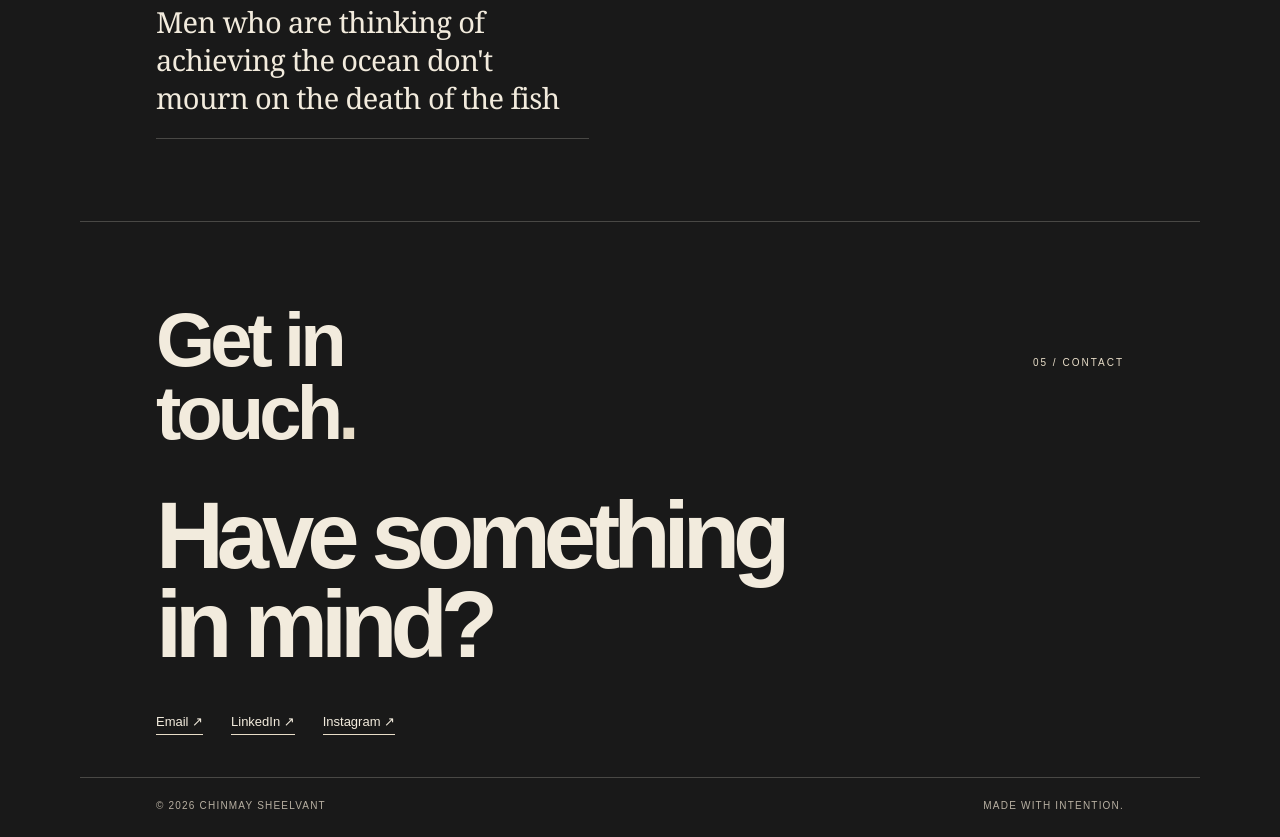
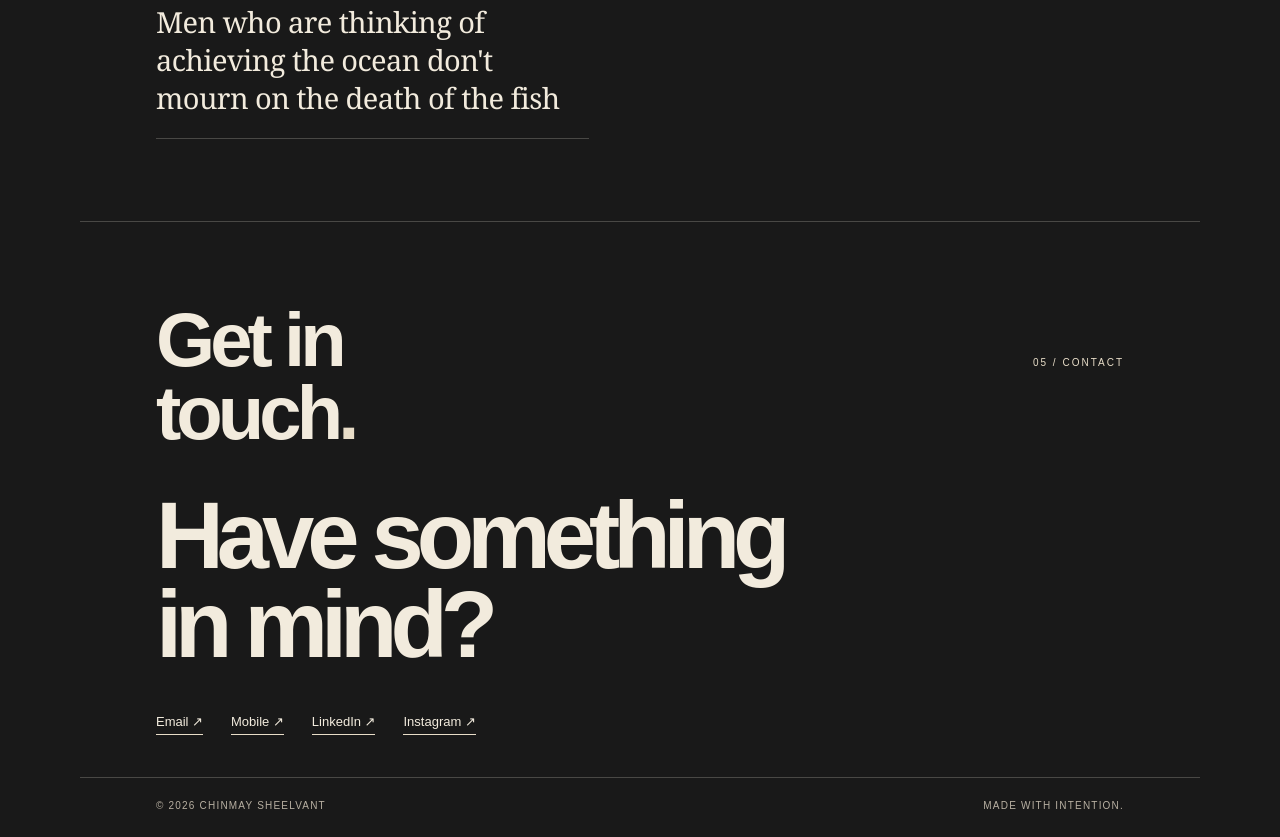
Before and after one commit to chinmaysheelvant2004/chinmaysheelvant, a plain HTML site: page index.html in a window 1280 px wide. Shown: the part 3517-4354 px from the top of the page. Drawn offline with Linux system fonts and the light colour scheme.

Commit message:
Add files via upload

```diff
--- a/index.html
+++ b/index.html
@@ -75,7 +75,8 @@ footer{border-top:1px solid var(--line);padding-top:22px;padding-bottom:26px;dis
 <div><h3>What I bring</h3><p>A few strengths I value and continue to develop:</p><div class="strengths"><span>Analytical thinking</span><span>Research &amp; opportunity understanding</span><span>Communication</span><span>Relationship-building</span><span>Planning</span><span>Business understanding</span></div></div></div></section>
 <section class="section wrap" id="fragments"><div class="section-head reveal"><h2>Fragments<span class="wine">.</span></h2><span class="index">04 / THOUGHTS &amp; OBSERVATIONS</span></div>
 <div class="fragments"><article class="fragment reveal"><span class="fnum">01 / A THOUGHT</span><p>great things happen to those who think and do great</p></article><article class="fragment reveal"><span class="fnum">02 / A THOUGHT</span><p>it's the courage you carry not the knowledge</p></article><article class="fragment reveal"><span class="fnum">03 / A THOUGHT</span><p>Men who are thinking of achieving the ocean don't mourn on the death of the fish</p></article></div></section>
-<section class="section wrap contact" id="contact"><div class="section-head reveal"><h2>Get in<br>touch<span class="wine">.</span></h2><span class="index">05 / CONTACT</span></div><p class="contact-line reveal">Have something<br>in mind?</p><div class="contact-links reveal"><a href="mailto:chinmaysheelvant@gmail.com">Email ↗</a><a href="https://www.linkedin.com/in/chinmay-sheelvant-54379129b/" target="_blank" rel="noopener">LinkedIn ↗</a><a href="https://www.instagram.com/chinmay_sheelvant/" target="_blank" rel="noopener">Instagram ↗</a></div></section>
+<section class="section wrap contact" id="contact"><div class="section-head reveal"><h2>Get in<br>touch<span class="wine">.</span></h2><span class="index">05 / CONTACT</span></div><p class="contact-line reveal">Have something<br>in mind?</p><div class="contact-links reveal"><a href="mailto:chinmaysheelvant@gmail.com">Email ↗</a><a
+<a href="tel:+918217545194">Mobile ↗</a> <a href="https://www.linkedin.com/in/chinmay-sheelvant-54379129b/" target="_blank" rel="noopener">LinkedIn ↗</a><a href="https://www.instagram.com/chinmay_sheelvant/" target="_blank" rel="noopener">Instagram ↗</a></div></section>
 </main>
 <footer class="wrap"><span>© 2026 Chinmay Sheelvant</span><span>Made with intention.</span></footer>
 <script>
```
